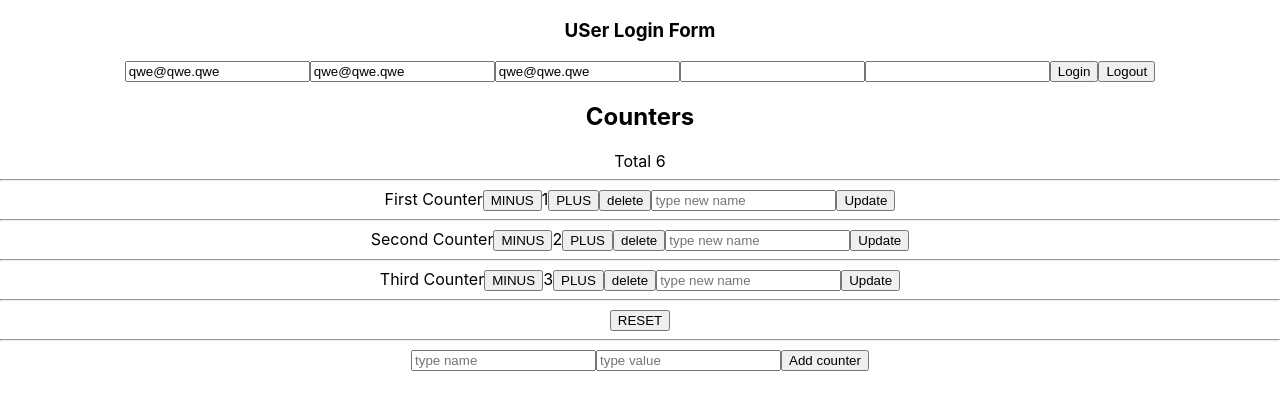
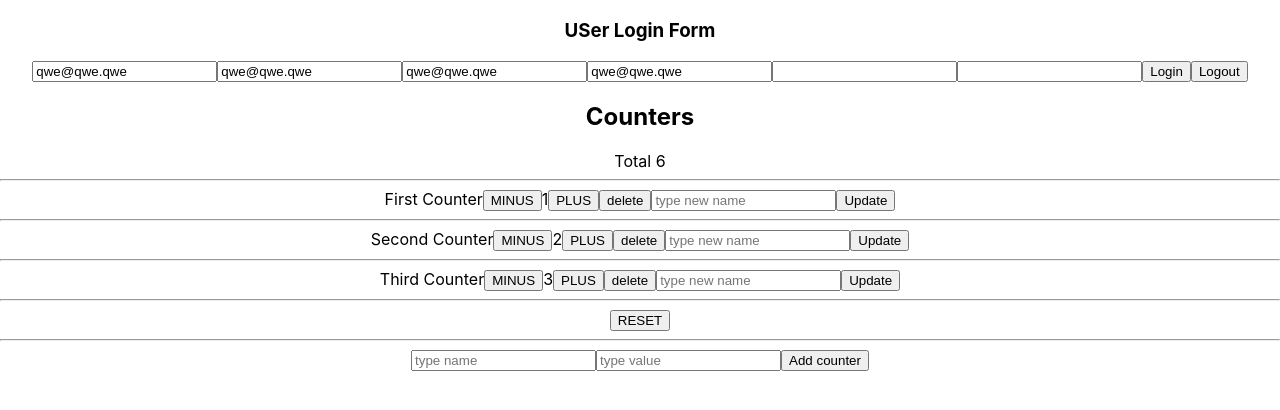
Before and after one commit to Evgenii-Nazarov/redux-start-counter, a React (Create React App) app: page / in a window 1280 px wide. Shown: the top 410 px of the page. Built offline with nearby package versions, Linux system fonts and the light colour scheme.

Commit message:
added update action

```diff
--- a/src/UserLoginForm.js
+++ b/src/UserLoginForm.js
@@ -37,6 +37,7 @@ function USerLoginForm(props) {
             <input name={'email'} value={email} onChange={inputEmailHandler} type="text"/>
             <input name={'email'} value={email} onChange={inputEmailHandler} type="text"/>
             <input name={'email'} value={email} onChange={inputEmailHandler} type="text"/>
+            <input name={'email'} value={email} onChange={inputEmailHandler} type="text"/>
             <input name='password' value={password} onChange={inputPasswordHandler} type="password"/>
             <input name='password' value={password} onChange={inputPasswordHandler} type="password"/>
             <button onClick={()=>loginButtonHandler()}>Login</button>
```
